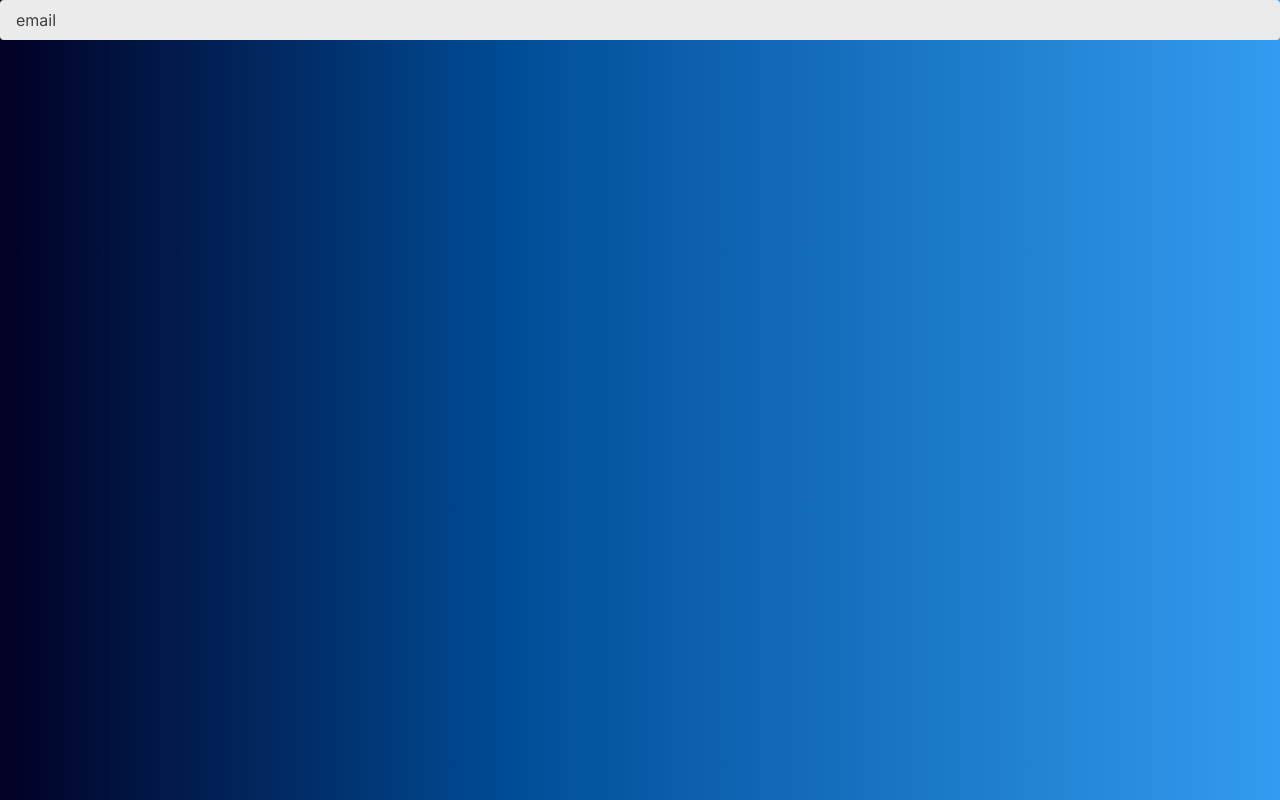
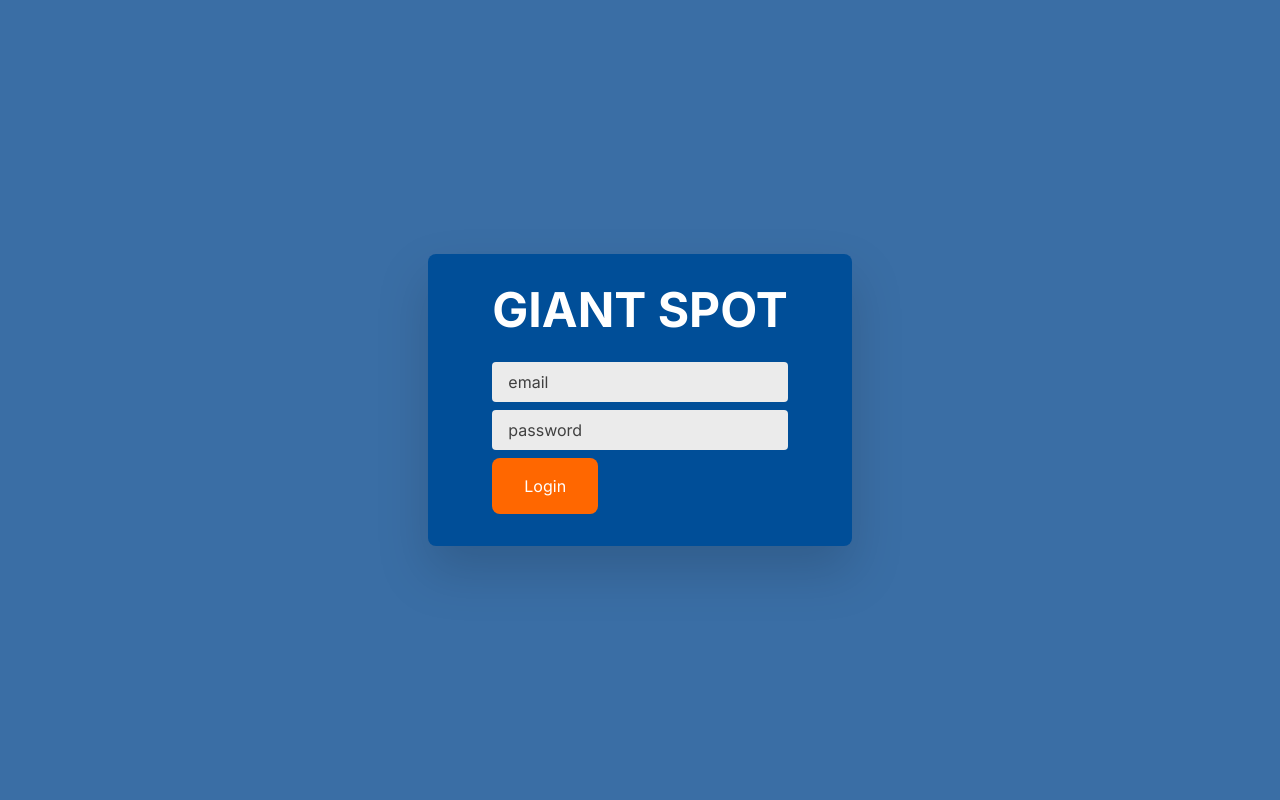
Before and after one commit to haniframadhani/giant-stride-frontend, a Next.js app: page /login in a window 1280 px wide. Built offline with nearby package versions, Linux system fonts and the light colour scheme.

Commit message:
membuat halaman login
menambahkan password dan button

```diff
--- a/src/components/pages/login/index.js
+++ b/src/components/pages/login/index.js
@@ -1,14 +1,21 @@
+import Button from "@/components/components/button"
 import InputEmail from "@/components/components/inputs/email"
+import InputPassword from "@/components/components/inputs/password"
 import Head from "next/head"
 
 export default function Login() {
   return (
-    <div className="w-screen h-screen">
+    <div className="w-screen h-screen bg-dull-blue grid place-content-center">
       <Head>
         <title>login</title>
       </Head>
-      <div>
-        <InputEmail placeholder="email" name="email" id="email" />
+      <div className="text-white bg-dark-blue py-8 px-10 md:px-16 w-fit h-fit rounded-lg drop-shadow-2xl">
+        <h2 className="text-3xl md:text-5xl uppercase font-bold font-['Inter'] text-center">giant spot</h2>
+        <form className="grid gap-2 mt-5 md:mt-7">
+          <InputEmail placeholder="email" name="email" id="email" />
+          <InputPassword placeholder="password" name="password" id="password" />
+          <Button text="login" />
+        </form>
       </div>
     </div>
   )
--- a/tailwind.config.js
+++ b/tailwind.config.js
@@ -19,6 +19,7 @@ module.exports = {
           500: '#cc5200',
           600: '#993d00'
         },
+        'dark-blue': '#004E98'
       }
     },
   }, plugins: [
```
